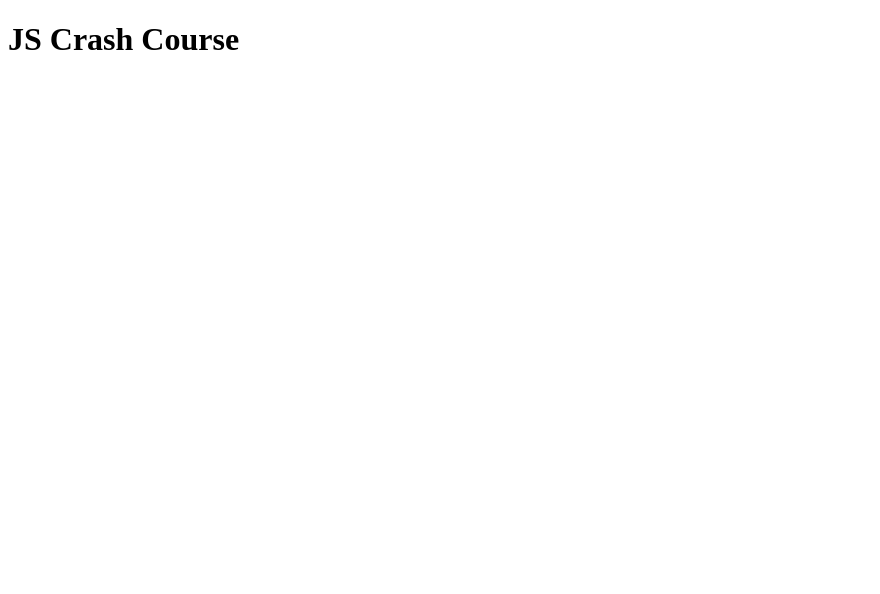
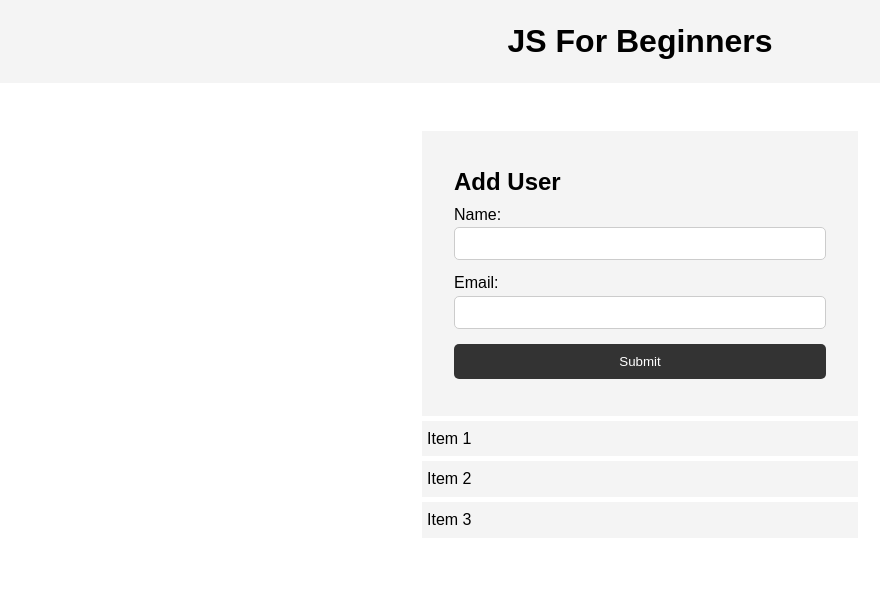
Before and after one commit to anpythomas/Trav_Media_JS, a plain HTML site: page index.html in a window 1280 px wide. Shown: the whole page, without its empty margins (0-880 px from the left). Drawn offline with Linux system fonts and the light colour scheme.

Commit message:
Added mulitple ways to get items

```diff
--- a/index.html
+++ b/index.html
@@ -1,16 +1,44 @@
 <!DOCTYPE html>
 <html lang="en">
-<head>
-    <meta charset="UTF-8">
-    <meta http-equiv="X-UA-Compatible" content="IE=edge">
-    <meta name="viewport" content="width=device-width, initial-scale=1.0">
-    <title>Document</title>
+  <head>
+    <meta charset="UTF-8" />
+    <meta name="viewport" content="width=device-width, initial-scale=1.0" />
+    <meta http-equiv="X-UA-Compatible" content="ie=edge" />
+
+    <title>JS For Beginners</title>
+    <link rel="stylesheet" href="style.css">
+
 </head>
-<body>
+  <body>
     <header>
-        <h1>JS Crash Course</h1>
+      <h1>JS For Beginners</h1>
     </header>
 
+    <section class="container">
+      <form id="my-form">
+        <h1>Add User</h1>
+        <div class="msg"></div>
+        <div>
+          <label for="name">Name:</label>
+          <input type="text" id="name">
+        </div>
+        <div>
+          <label for="email">Email:</label>
+          <input type="text" id="email">
+        </div>
+        <input class="btn" type="submit" value="Submit">
+      </form>
+
+      <ul id="users"></ul>
+
+      <ul class="items">
+        <li class="item">Item 1</li>
+        <li class="item">Item 2</li>
+        <li class="item">Item 3</li>
+      </ul>
+    </section>
+
+
     <script src="main.js"></script>
-</body>
+  </body>
 </html>
--- a/main.js
+++ b/main.js
@@ -1,40 +1,14 @@
-// Constructor Function
+// Single Element
+const form = document.getElementById('my-form');
+console.log(form);
 
-// function Person(firstName, lastName, dob) {
-//     this.firstName = firstName;
-//     this.lastName = lastName;
-//     this.dob = new Date(dob);
-//     this.getBirthYear = function() {
-//         return this.dob.getFullYear();
-//     }
-//     this.getFullName = function() {
-//         return `${this.firstName} ${this.lastName}`
-//     }
-// }
+console.log(document.querySelector('h1'));
 
-//Class with methods
-class Person {
-    constructor(firstName, lastName, dob) {
-        this.firstName = firstName;
-        this.lastName = lastName;
-        this.dob = new Date(dob);
-    }
+// Multiple Elements
 
-    getBirthYear() {
-        return this.dob.getFullYear();
-    }
+// Newest and preffered method
+console.log(document.querySelectorAll('.item'));
 
-    getFullName() {
-        return `${this.firstName} ${this.lastName}`;
-    }
-}
-
-
-// Instantiate object
-const person1 = new Person('John', 'Doe', '2-3-1983');
-const person2 = new Person('Mary', 'Smith', '9-3-1986');
-
-console.log(person2.getBirthYear());
-console.log(person2.getFullName());
-
-console.log(person1);
+// These two are older less efficient ways
+console.log(document.getElementsByClassName('item'));
+console.log(document.getElementsByTagName('li'));
--- /dev/null
+++ b/style.css
@@ -0,0 +1,77 @@
+* {
+    margin: 0;
+    padding: 0;
+    box-sizing: border-box;
+  }
+
+  body {
+    font-family: Arial, Helvetica, sans-serif;
+    line-height: 1.6;
+  }
+
+  ul {
+    list-style: none;
+  }
+
+  ul li {
+    padding: 5px;
+    background: #f4f4f4;
+    margin: 5px 0;
+  }
+
+  header {
+    background: #f4f4f4;
+    padding: 1rem;
+    text-align: center;
+  }
+
+  .container {
+    margin: auto;
+    width: 500px;
+    overflow: auto;
+    padding: 3rem 2rem;
+  }
+
+  #my-form {
+    padding: 2rem;
+    background: #f4f4f4;
+  }
+
+  #my-form label {
+    display: block;
+  }
+
+  #my-form input[type='text'] {
+    width: 100%;
+    padding: 8px;
+    margin-bottom: 10px;
+    border-radius: 5px;
+    border: 1px solid #ccc;
+  }
+
+  .btn {
+    display: block;
+    width: 100%;
+    padding: 10px 15px;
+    border: 0;
+    background: #333;
+    color: #fff;
+    border-radius: 5px;
+    margin: 5px 0;
+  }
+
+  .btn:hover {
+    background: #444;
+  }
+
+  .bg-dark {
+    background: #333;
+    color: #fff;
+  }
+
+  .error {
+    background: orangered;
+    color: #fff;
+    padding: 5px;
+    margin: 5px;
+  }
```
